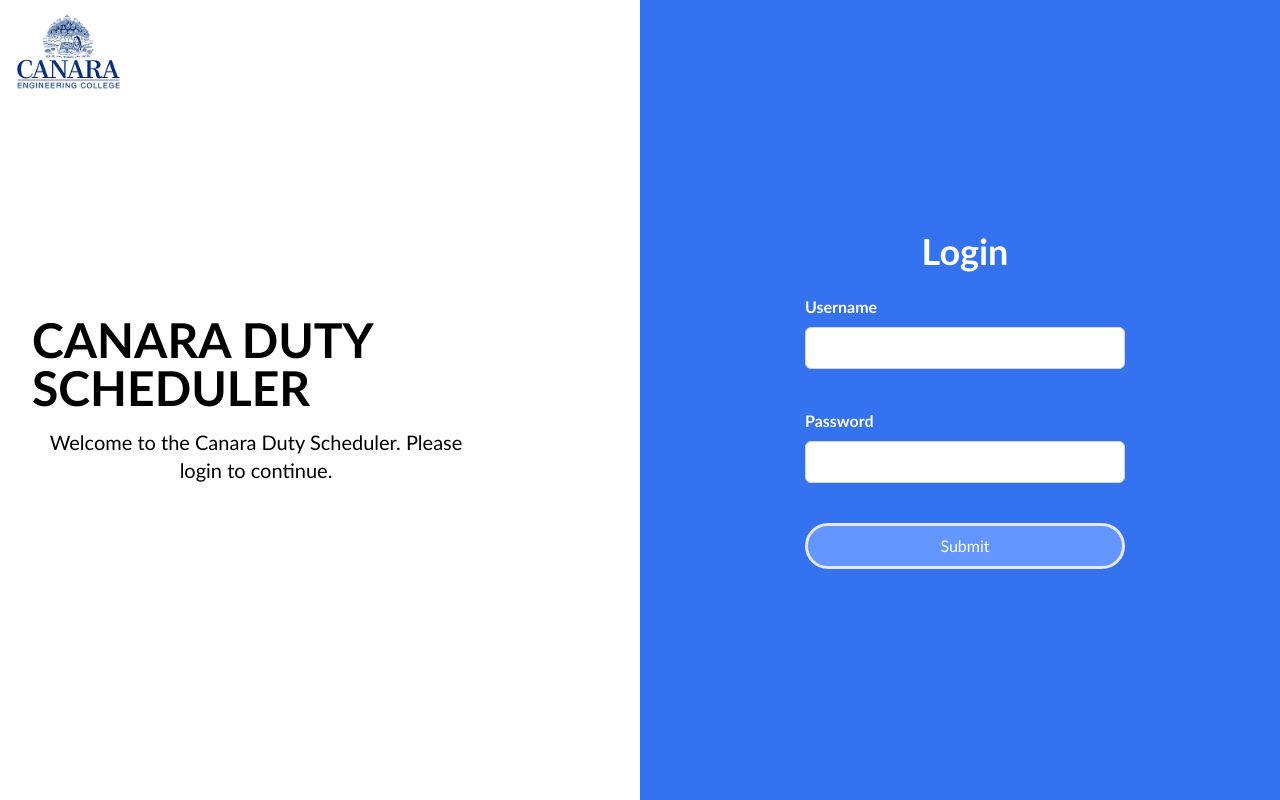
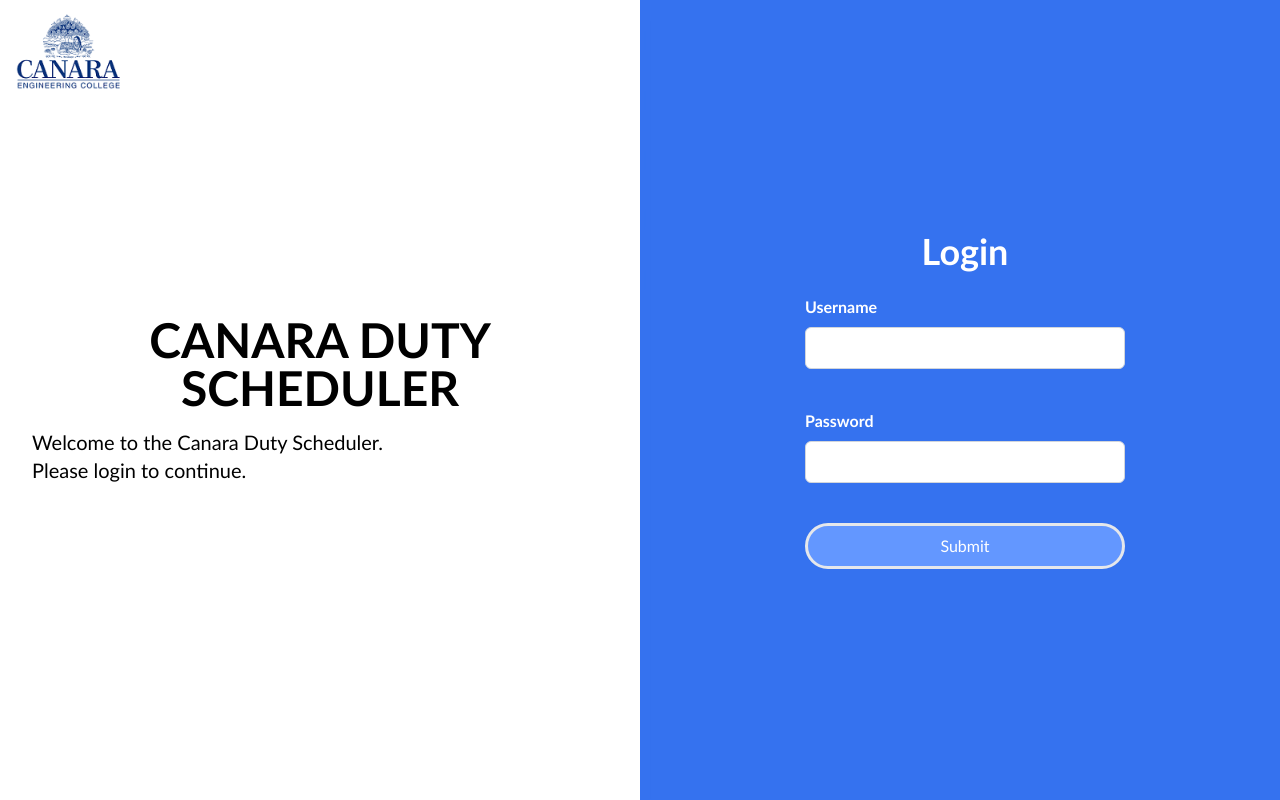
Before and after one commit to Mini-Project2024/Exam-Duty-scheduler, a React (Vite) app in the folder frontend/: page / in a window 1280 px wide. Built offline with nearby package versions, Linux system fonts and the light colour scheme.

Commit message:
nishal changes

```diff
--- a/frontend/src/components/pages/Index.jsx
+++ b/frontend/src/components/pages/Index.jsx
@@ -1,54 +1,61 @@
-import React, { useState } from 'react';
-import { useNavigate } from 'react-router-dom';
-import axios from 'axios';
-import toast, { Toaster } from 'react-hot-toast';
-import "../css/Index.css"
+import React, { useState } from "react";
+import { useNavigate } from "react-router-dom";
+import axios from "axios";
+import toast, { Toaster } from "react-hot-toast";
+import "../css/Index.css";
 import logo from "../../images/logo.png";
 
 function Index() {
-  const [username, setUsername] = useState('');
-  const [password, setPassword] = useState('');
+  const [username, setUsername] = useState("");
+  const [password, setPassword] = useState("");
   const navigate = useNavigate();
 
   const handleSubmit = async (e) => {
-
     e.preventDefault();
     // navigate('/main');
 
     try {
-
       // Send login request to backend
-      const response = await axios.post('http://localhost:3106/login', { username, password });
+      const response = await axios.post("http://localhost:3106/login", {
+        username,
+        password,
+      });
 
       // Check if the login was successful
       if (response.data.success) {
-        if(username === "myadmin" && password === "admin123"){
+        if (username === "myadmin" && password === "admin123") {
           toast.success("User logged in successfully");
           setTimeout(() => {
-            navigate('/main');
+            navigate("/main");
           }, 1000);
         } else {
-          navigate('/users');
+          navigate("/users");
         }
       } else {
         // Handle failed login (user not found or invalid credentials)
-        toast.error('User not found or invalid credentials');
+        toast.error("User not found or invalid credentials");
       }
     } catch (error) {
-      console.error('Error during login:', error);
-      toast.error('Error during login');
+      console.error("Error during login:", error);
+      toast.error("Error during login");
     }
   };
 
   return (
     <div className="flex flex-row min-h-screen bg-[#3572EF] text-white">
       {/* Left side */}
-      <div className="flex flex-col justify-center w-1/2 p-8 bg-white text-black">
-        <img src={logo} className='w-28 absolute top-3 left-3' alt="logo" />
-        <h1 className="text-5xl font-bold mb-4">CANARA DUTY SCHEDULER</h1>
-        <p className="text-xl text-center max-w-md">
-          Welcome to the Canara Duty Scheduler. Please login to continue.
-        </p>
+      <div className="flex flex-col justify-center items-center w-1/2 p-8 bg-white text-black  shadow-lg">
+        <img src={logo} className="w-28 absolute top-3 left-3" alt="logo" />
+        <div className="text-center">
+          <h1 className="text-4xl md:text-5xl font-bold mb-4">
+            CANARA DUTY SCHEDULER
+          </h1>
+          <p className="text-lg md:text-xl text-left max-w-md">
+            Welcome to the Canara Duty Scheduler.
+            <br />
+            Please login to continue.
+          </p>
+        </div>
       </div>
 
       {/* Wavy border */}
```
